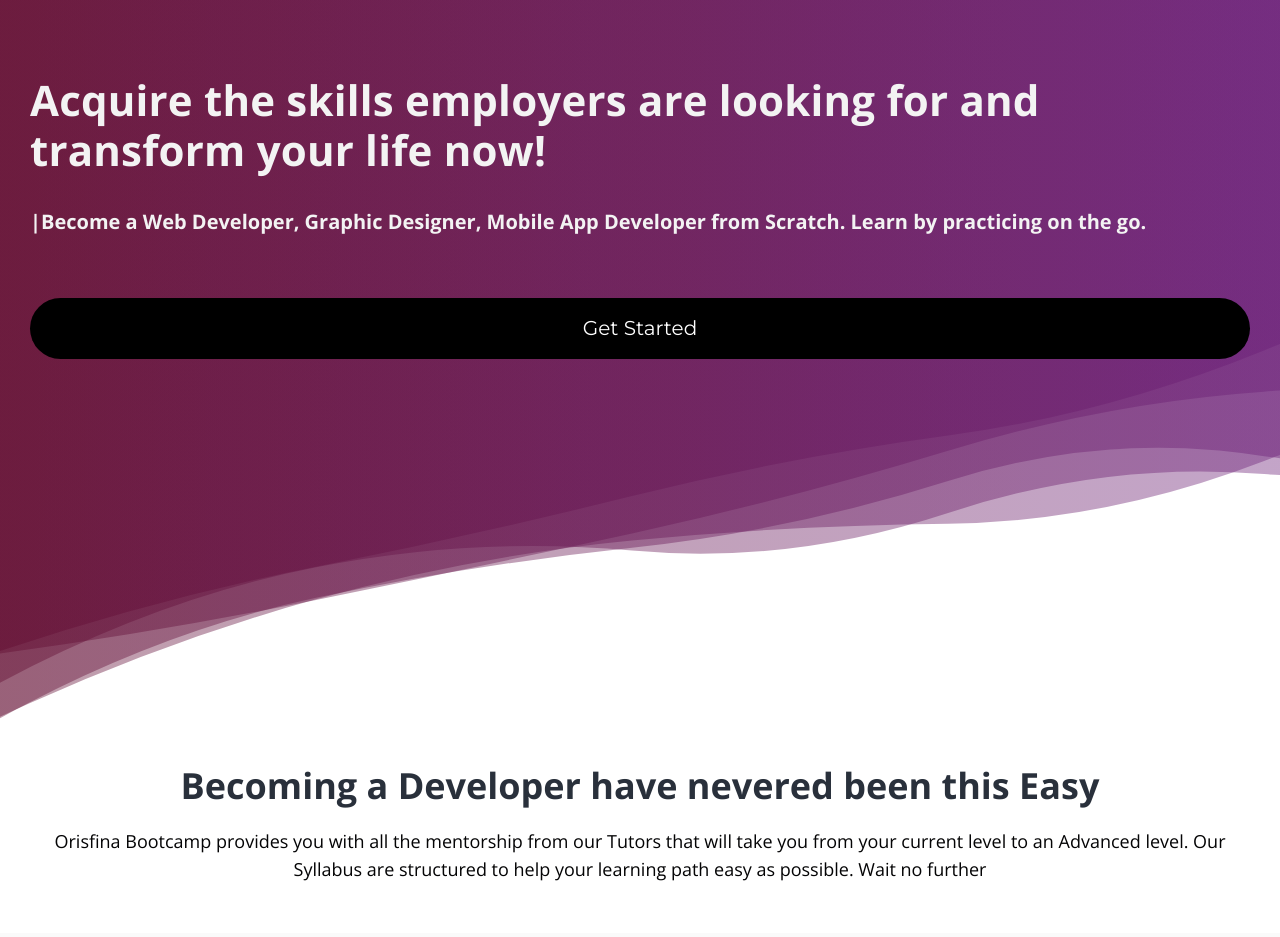
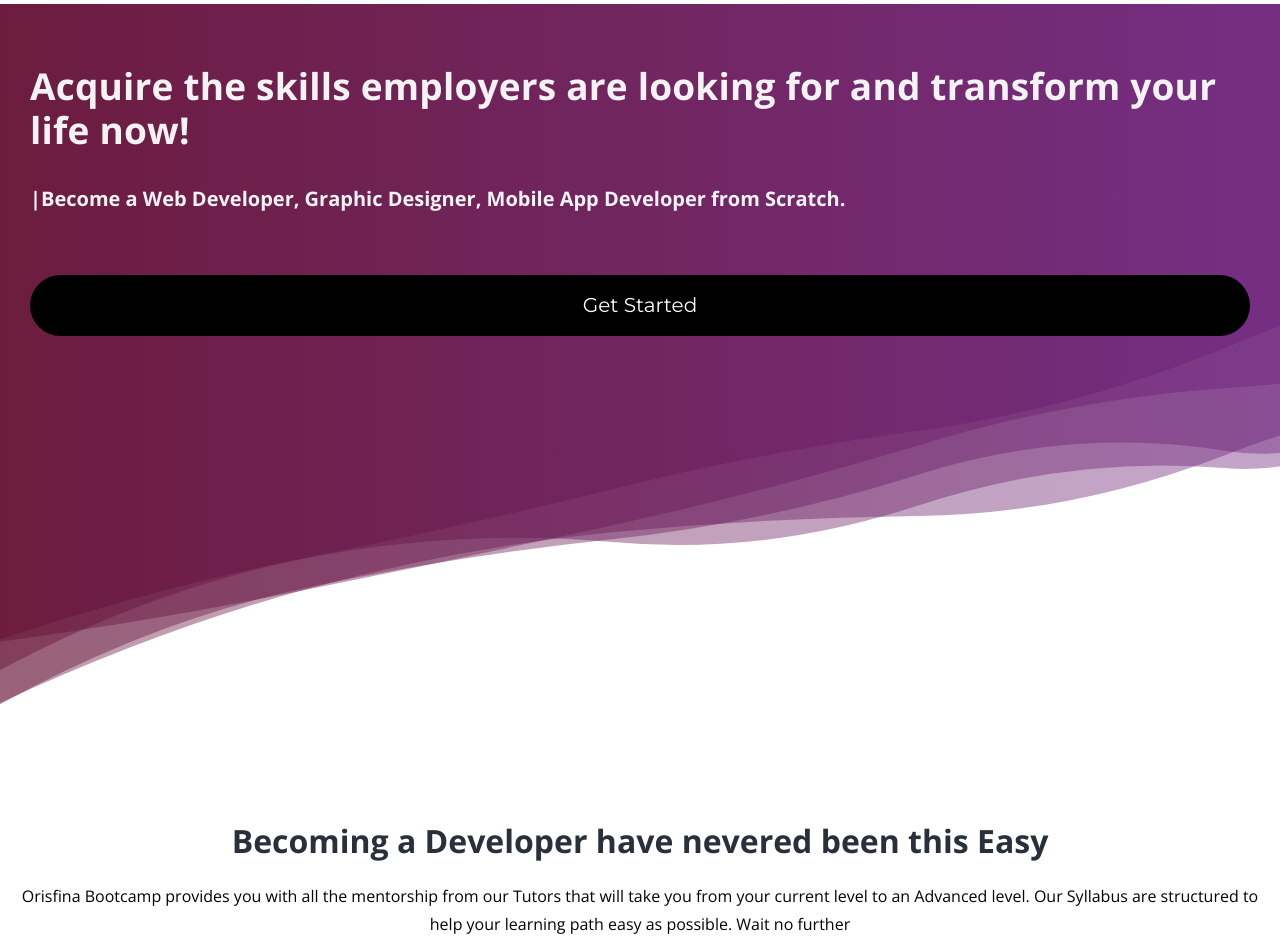
Before and after one commit to Orisfina/main-website, a plain HTML site: page index.html in a window 1280 px wide. Shown: the part 60-997 px from the top of the page. Drawn offline with nearby package versions, Linux system fonts and the light colour scheme.

Commit message:
hotfix -2

```diff
--- a/css/styles.css
+++ b/css/styles.css
@@ -5,20 +5,18 @@
   list-style: none; }
 
 .primary-text {
-  color: #29303b; }
+  color: #29303b;
+  font-size: 3.2rem !important; }
 
 section {
   padding: 4rem 0; }
 
 p {
-  font-size: 1.8rem;
   line-height: 2.8rem;
-  margin-block-start: 2.4rem;
-  margin-block-end: 2.4rem;
   font-family: 'Open Sans',Helvetica,Arial,sans-serif; }
 
 .primary-header {
-  font-size: 4.2rem !important; }
+  font-size: 3.7rem !important; }
 
 .secondary-header {
   font-size: 2rem !important; }
@@ -298,8 +296,14 @@
   color: #f3f3f3;
   padding-left: 1rem; }
 
+.navbar {
+  height: 8vh !important; }
+
 .slideshow-content {
-  padding-top: 8rem !important; }
+  padding-top: 6rem !important; }
+
+.slideshow {
+  height: 92vh !important; }
 
 .courses {
   background-color: rgba(250, 250, 250, 0.9);
@@ -310,3 +314,6 @@
 
 .assurance__box--heading {
   font-size: 2rem; }
+
+.benefits {
+  padding: 8rem 2rem !important; }
--- a/index.html
+++ b/index.html
@@ -38,7 +38,7 @@
 	 <div class="slideshow">
 		<div class="slideshow-content container">
 			<h1 class="primary-header tracking-tight">Acquire the skills employers are looking for and transform your life now!</h1>
-			<h2 class="secondary-header">|Become a Web Developer, Graphic Designer, Mobile App Developer from Scratch. Learn by practicing on the go.
+			<h2 class="secondary-header">|Become a Web Developer, Graphic Designer, Mobile App Developer from Scratch.
 			</h2>
 				<a href="#" class="slideshow-btn m-t-large t-center">Get Started</a>
 		</div>
@@ -52,7 +52,7 @@
 
 		<!-- Our Courses -->
 		<section class="container courses ">
-			<h2 class="primary-text t-center p-t-medium p-b-small">Our Courses </h2>
+			<h2 class="primary-text t-center p-t-small p-b-small">Our Courses </h2>
 			<div class="courses__box">
 				<i class=""></i>
 				<i class="fas fa-laptop-code fa-3x t-center flex p-b-small p-t-medium icon-color"></i>
@@ -93,12 +93,13 @@
 				<p class="text-para t-center">Orisfina Bootcamp offers you money back guarrante</p>
 			</div>
 			<div class="assurance__box">
-				<div class="assurance__box--icon t-center p-t-large"></div>
+				<div class="assurance__box--icon t-center p-t-large">
 
-				<i class="fas fa-handshake fa-3x t-cente flex p-t-small icon-color"></i>
+				<i class="fas fa-handshake fa-3x t-cente flex icon-color"></i>
 				<h3 class="assurance__box--heading t-center p-b-small p-t-small">Money Back Guarrante</h3>
 				<p class="t-center">Lorem ipsum dolor sit amet consectetur adipisicing elit. Laboriosam placeat quo a, dignissimos
 					in asperiores ad praesentium. Nobis, non eum.</p>
+				</div>
 			</div>
 			<div class="assurance__box">
 				<div class="assurance__box--icon t-center p-t-large"></div>
```
